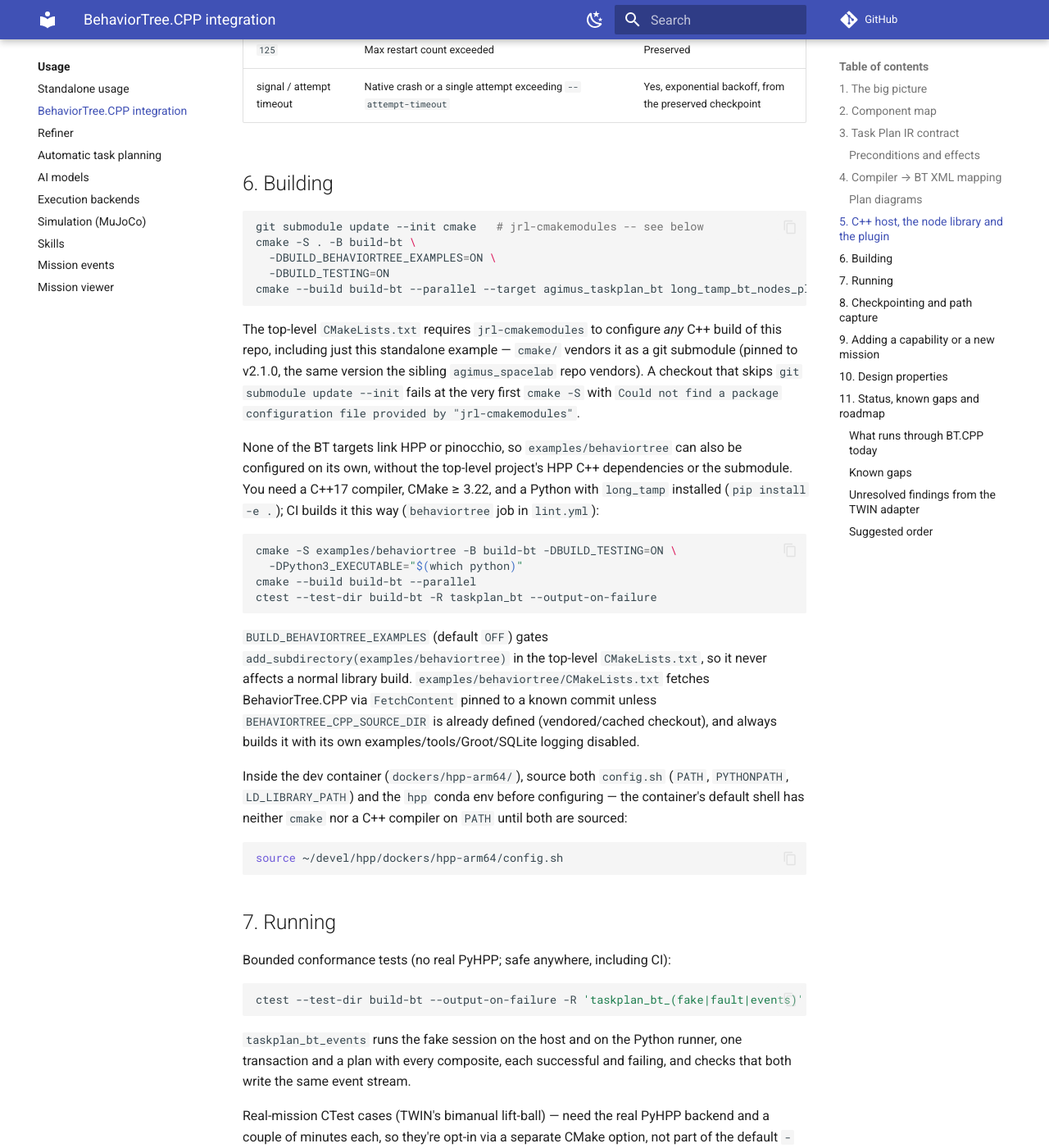
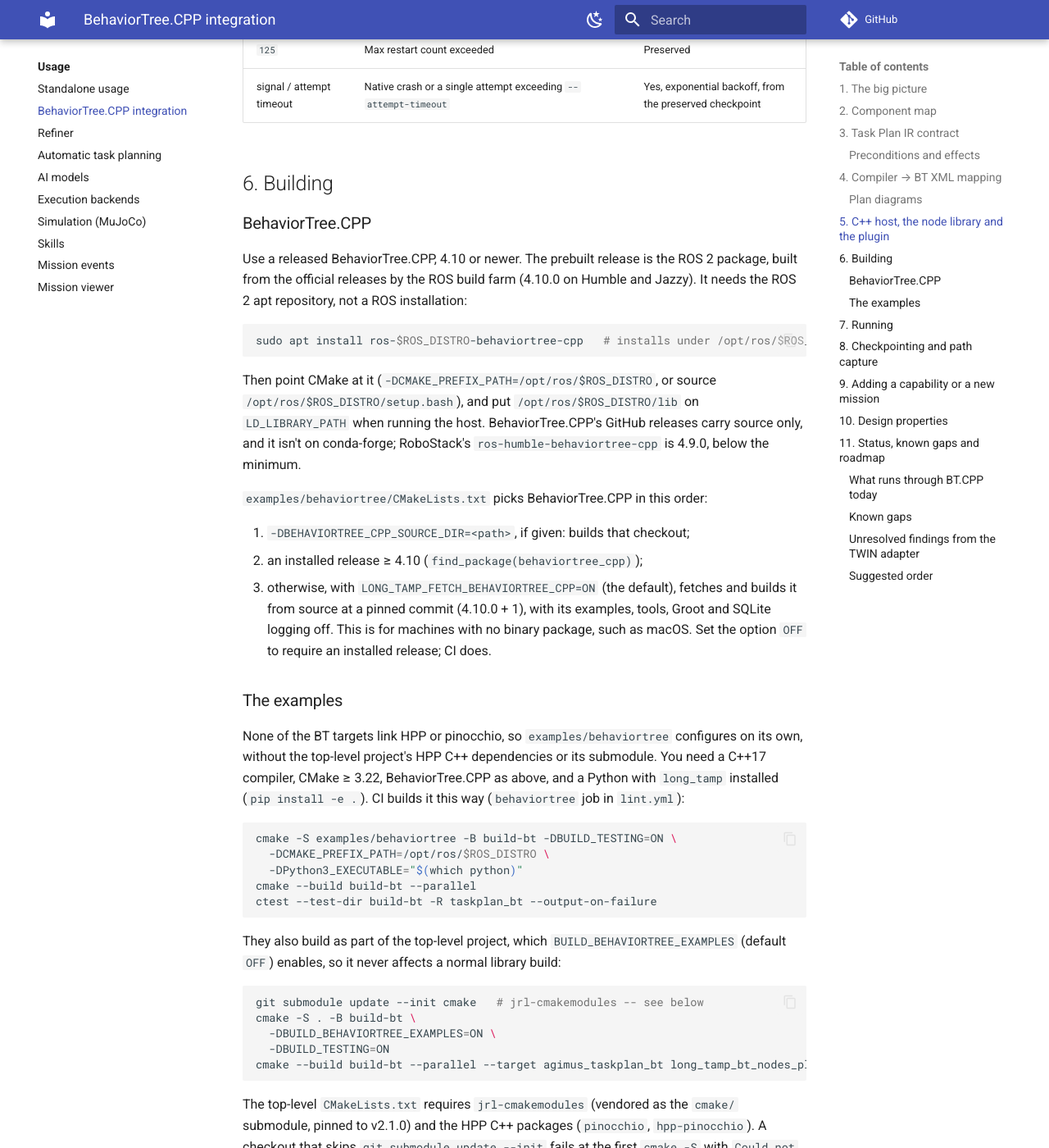
Before and after one commit to thanhndv212/long-tamp, an MkDocs documentation site: the page built from docs/usage/behaviortree-integration.md, in a window 1280 px wide and 1400 px high, scrolled down 8664 px. Shown: the whole window at 82% size. Built offline with MkDocs 1.6.1 and Material for MkDocs 9.7.7, drawn with Linux system fonts in a browser that asks for light colours; comment, search, counter and statistics services are not loaded.

Commit message:
docs(behaviortree): install a BehaviorTree.CPP release; source build as a fallback
§6 now starts from the released ROS 2 package (ros-$ROS_DISTRO-behaviortree-cpp, 4.10.0 on Humble and Jazzy), explains the order in which the build picks BehaviorTree.CPP (source dir, installed release, source fetch) and the LONG_TAMP_FETCH_BEHAVIORTREE_CPP option, then the standalone and top-level builds.

````diff
--- a/docs/usage/behaviortree-integration.md
+++ b/docs/usage/behaviortree-integration.md
@@ -301,6 +301,49 @@
 
 ## 6. Building
 
+### BehaviorTree.CPP
+
+Use a released BehaviorTree.CPP, 4.10 or newer. The prebuilt release is the ROS 2 package,
+built from the official releases by the ROS build farm (4.10.0 on Humble and Jazzy). It
+needs the ROS 2 apt repository, not a ROS installation:
+
+```bash
+sudo apt install ros-$ROS_DISTRO-behaviortree-cpp   # installs under /opt/ros/$ROS_DISTRO
+```
+
+Then point CMake at it (`-DCMAKE_PREFIX_PATH=/opt/ros/$ROS_DISTRO`, or source
+`/opt/ros/$ROS_DISTRO/setup.bash`), and put `/opt/ros/$ROS_DISTRO/lib` on
+`LD_LIBRARY_PATH` when running the host. BehaviorTree.CPP's GitHub releases carry source
+only, and it isn't on conda-forge; RoboStack's `ros-humble-behaviortree-cpp` is 4.9.0,
+below the minimum.
+
+`examples/behaviortree/CMakeLists.txt` picks BehaviorTree.CPP in this order:
+
+1. `-DBEHAVIORTREE_CPP_SOURCE_DIR=<path>`, if given: builds that checkout;
+2. an installed release ≥ 4.10 (`find_package(behaviortree_cpp)`);
+3. otherwise, with `LONG_TAMP_FETCH_BEHAVIORTREE_CPP=ON` (the default), fetches and builds
+   it from source at a pinned commit (4.10.0 + 1), with its examples, tools, Groot and SQLite
+   logging off. This is for machines with no binary package, such as macOS. Set the option
+   `OFF` to require an installed release; CI does.
+
+### The examples
+
+None of the BT targets link HPP or pinocchio, so `examples/behaviortree` configures on its
+own, without the top-level project's HPP C++ dependencies or its submodule. You need a C++17
+compiler, CMake ≥ 3.22, BehaviorTree.CPP as above, and a Python with `long_tamp` installed
+(`pip install -e .`). CI builds it this way (`behaviortree` job in `lint.yml`):
+
+```bash
+cmake -S examples/behaviortree -B build-bt -DBUILD_TESTING=ON \
+  -DCMAKE_PREFIX_PATH=/opt/ros/$ROS_DISTRO \
+  -DPython3_EXECUTABLE="$(which python)"
+cmake --build build-bt --parallel
+ctest --test-dir build-bt -R taskplan_bt --output-on-failure
+```
+
+They also build as part of the top-level project, which `BUILD_BEHAVIORTREE_EXAMPLES`
+(default `OFF`) enables, so it never affects a normal library build:
+
 ```bash
 git submodule update --init cmake   # jrl-cmakemodules -- see below
 cmake -S . -B build-bt \
@@ -309,29 +352,10 @@
 cmake --build build-bt --parallel --target agimus_taskplan_bt long_tamp_bt_nodes_plugin
 ```
 
-The top-level `CMakeLists.txt` requires `jrl-cmakemodules` to configure *any* C++ build of
-this repo, including just this standalone example — `cmake/` vendors it as a git submodule
-(pinned to v2.1.0, the same version the sibling `agimus_spacelab` repo vendors). A checkout
-that skips `git submodule update --init` fails at the very first `cmake -S` with
+The top-level `CMakeLists.txt` requires `jrl-cmakemodules` (vendored as the `cmake/`
+submodule, pinned to v2.1.0) and the HPP C++ packages (`pinocchio`, `hpp-pinocchio`). A
+checkout that skips `git submodule update --init` fails at the first `cmake -S` with
 `Could not find a package configuration file provided by "jrl-cmakemodules"`.
-
-None of the BT targets link HPP or pinocchio, so `examples/behaviortree` can also be
-configured on its own, without the top-level project's HPP C++ dependencies or the
-submodule. You need a C++17 compiler, CMake ≥ 3.22, and a Python with `long_tamp` installed
-(`pip install -e .`); CI builds it this way (`behaviortree` job in `lint.yml`):
-
-```bash
-cmake -S examples/behaviortree -B build-bt -DBUILD_TESTING=ON \
-  -DPython3_EXECUTABLE="$(which python)"
-cmake --build build-bt --parallel
-ctest --test-dir build-bt -R taskplan_bt --output-on-failure
-```
-
-`BUILD_BEHAVIORTREE_EXAMPLES` (default `OFF`) gates `add_subdirectory(examples/behaviortree)`
-in the top-level `CMakeLists.txt`, so it never affects a normal library build.
-`examples/behaviortree/CMakeLists.txt` fetches BehaviorTree.CPP via `FetchContent` pinned to a
-known commit unless `BEHAVIORTREE_CPP_SOURCE_DIR` is already defined (vendored/cached
-checkout), and always builds it with its own examples/tools/Groot/SQLite logging disabled.
 
 Inside the dev container (`dockers/hpp-arm64/`), source both `config.sh` (`PATH`,
 `PYTHONPATH`, `LD_LIBRARY_PATH`) and the `hpp` conda env before configuring — the container's
````
